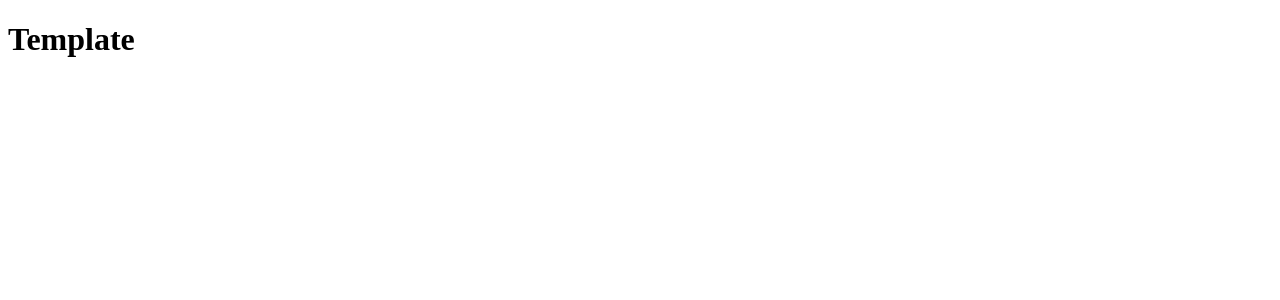
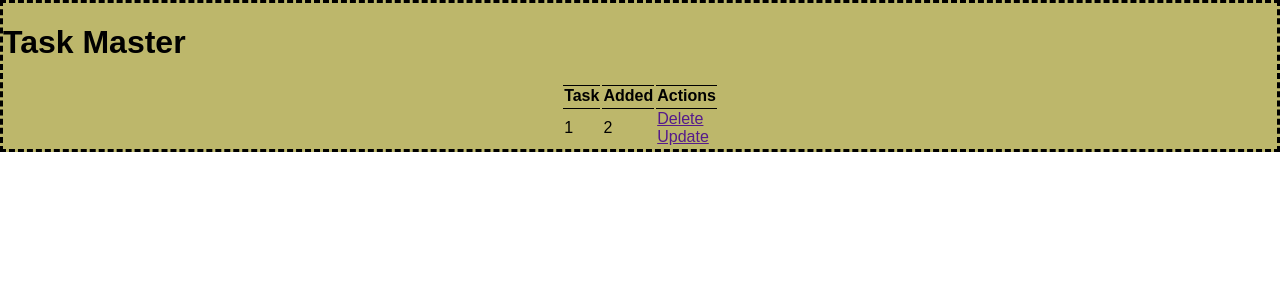
Before and after one commit to daltonbr/flask-todo, a Flask app: page / in a window 1280 px wide. Before the commit the part shown is almost empty. Shown: the top 300 px of the page. Run offline with Flask 2, Linux system fonts and the light colour scheme.

Commit message:
add DB, model, and a starting Table with CSS

```diff
--- a/app.py
+++ b/app.py
@@ -1,6 +1,24 @@
-from flask import Flask, render_template
+from flask import Flask, render_template, url_for
+from flask_sqlalchemy import SQLAlchemy
+from datetime import datetime
 
 app  = Flask(__name__)
+
+#setting DB
+# sqlite:/// - relative path
+# sqlite://// - absolute path
+app.config['SQLALCHEMY_DATABASE_URI'] = 'sqlite:///test.db'
+db = SQLAlchemy(app)
+
+class Todo(db.Model):
+    id = db.Column(db.Integer, primary_key = True)
+    content = db.Column(db.String(255), nullable = False)
+    completed = db.Column(db.Integer, default = 0)
+    date = db.Column(db.DateTime, default = datetime.utcnow)
+
+    def __repr__(self):
+        return '<Task %r>' % self.id;
+
 
 @app.route('/')
 def index():
--- /dev/null
+++ b/static/css/main.css
@@ -0,0 +1,20 @@
+body {
+    margin: auto;
+    font-family: sans-serif;
+}
+
+.content {
+    margin: auto;
+    border-style: dashed;
+    background-color: darkkhaki;
+}
+
+table {
+    margin: auto;
+}
+
+td, th {
+    border-top-width: 1px;
+    border-top-style: solid;
+    border-top-color: #000;
+}
--- a/templates/base.html
+++ b/templates/base.html
@@ -3,6 +3,7 @@
 <head>
     <meta charset="UTF-8">
     <meta name="viewport" content="width=device-width, initial-scale=1.0">
+    <link rel="stylesheet" href="{{ url_for('static', filename='css/main.css') }}">
     {% block head %}{% endblock %}
 </head>
 <body>
--- a/templates/index.html
+++ b/templates/index.html
@@ -1,9 +1,30 @@
-{% extends 'base.html' %}
+    {% extends 'base.html' %}
 
-{% block head %}
+    {% block head %}
 
-{% endblock head %}
+    {% endblock head %}
 
-{% block body %}
-<h1>Template</h1>
-{% endblock body %}
+    {% block body %}
+    <div class="content">
+        <h1>Task Master</h1>
+
+        <table>
+            <tr>
+                <th>Task</th>
+                <th>Added</th>
+                <th>Actions</th>
+            </tr>
+
+            <tr>
+                <td>1</th>
+                <td>2</th>
+                <td>
+                    <a href="">Delete</a>
+                    <br>
+                    <a href="">Update</a>
+                </th>
+            </tr>
+
+        </table>
+    </div>
+    {% endblock body %}
```
Also changed, not shown: README.md, test.db (added).
